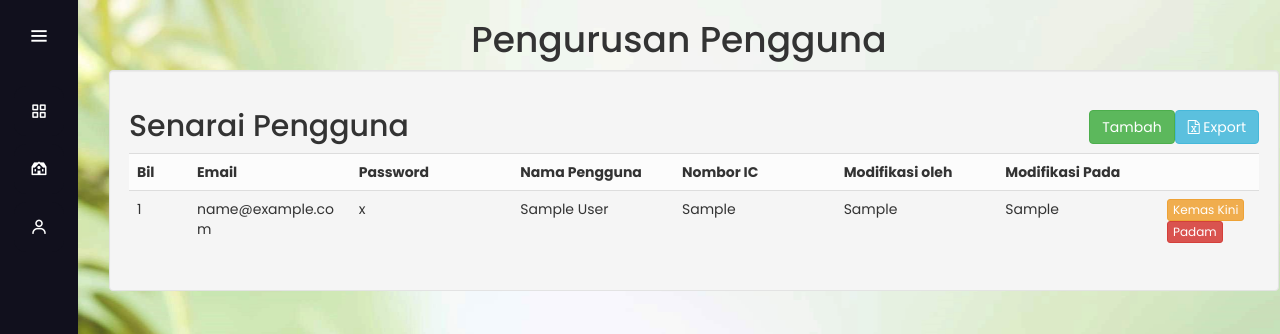
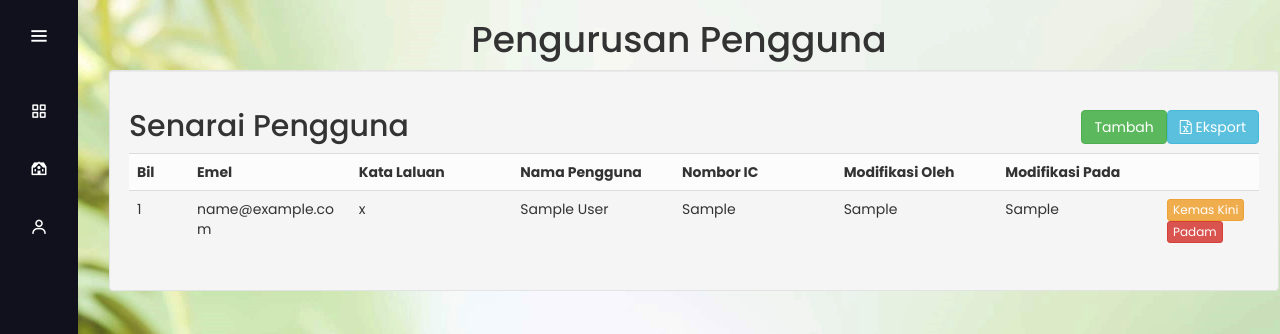
Before and after one commit to ImanZulhakim/ProjectHartaDeclaration_Secure, a Flask app: page /user in a window 1280 px wide. Shown: the top 334 px of the page. Run offline with Flask 3, Linux system fonts and the light colour scheme; the visitor is signed in with stand-in values (Sample User, id 1); tables that the repository leaves empty or names only in its code hold one stand-in row (values such as "Sample post"); some libraries are stand-ins or nearby versions.

Commit message:
base_admin

```diff
--- a/app.py
+++ b/app.py
@@ -1,6 +1,7 @@
 from flask import Flask, render_template, request, session, flash, redirect, url_for, make_response
 import logging
 import pymysql
+import openpyxl
 import requests
 from werkzeug.utils import secure_filename
 from datetime import timedelta
@@ -23,7 +24,7 @@ app.config['SESSION_COOKIE_HTTPONLY'] = True
 # Configure database connection
 config = {
     'user': 'root',
-    'password': 'root',
+    'password': 'Lyra@0734',
     'port': 3306,
     'host': 'localhost',
     'database': 'harta'
@@ -48,7 +49,7 @@ def login():
 
         logging.debug(f"Email: {email}, Password: {password}")
 
-        if email == 'admin' and password == 'admin':
+        if email == 'admin' and password == 'System@dmin02':
             session['name'] = ['name']
             session['admin'] = True
             session['email'] = 'admin'
--- a/templates/base_admin.html
+++ b/templates/base_admin.html
@@ -51,7 +51,6 @@
             </a>
             <span class="tooltip">Urus Pengguna</span>
         </li>
-
         <li class="profile">
             <a href="{{ url_for('logout') }}" class="logout-link">
                 <i class='bx bx-log-out' id="log_out"></i>
--- a/templates/login.html
+++ b/templates/login.html
@@ -107,8 +107,8 @@
 <div id="background-container"></div>
 <form method="POST" action="/" class="container">
 
-    <h1>Login Form</h1>
-    <label for="email"><b>Email</b></label>
+    <h1>Log Masuk</h1>
+    <label for="email"><b>Emel</b></label>
     <label>
         <input type="text" placeholder="Enter Email" name="email" required>
     </label>
@@ -121,7 +121,7 @@
     <!-- Add reCAPTCHA widget here -->
     <div class="g-recaptcha" data-sitekey="6LdO3jIpAAAAABLMtJ1Q5hxaO_3JPlFVZKBInOTQ"></div>
 
-    <button type="submit">Daftar Masuk</button>
+    <button type="submit">Log Masuk</button>
 
 </form>
 
--- a/templates/profile.html
+++ b/templates/profile.html
@@ -6,7 +6,7 @@
     <section class="home-section">
         <div class="container">
             <div class="text-center">
-                <h1>Tetapan Profile</h1>
+                <h1>Tetapan Profil</h1>
             </div>
             <div style="display: flex; justify-content: center; align-items: center;">
                 <div class="well col-md-6">
@@ -17,7 +17,7 @@
                                     <div class="col-md-6"><label class="labels">Nama Pengguna</label>
                                         <input type="text" class="form-control" value="{{ user[3] }}" readonly>
                                     </div>
-                                    <div class="col-md-12"><label class="labels">Email</label>
+                                    <div class="col-md-12"><label class="labels">Emel</label>
                                         <input type="text" class="form-control" value="{{ user[1] }}" readonly>
                                     </div>
                                     <div class="col-md-12"><label class="labels">Kata Laluan</label>
--- a/templates/user.html
+++ b/templates/user.html
@@ -23,7 +23,7 @@
                     <div class="well col-md-12">
                         <h2>Senarai Pengguna
                             <a href="{{ url_for('export_users') }}" class="btn btn-info pull-right" title="Export to Excel">
-                                <i class="fa fa-file-excel-o"></i> Export
+                                <i class="fa fa-file-excel-o"></i> Eksport
                             </a>
 
                             <button type="button" class="btn btn-success pull-right" data-toggle="modal" data-target="#myModal">Tambah
@@ -32,11 +32,11 @@
                         <table class="table table-striped">
                             <tr>
                                 <th>Bil</th>
-                                <th>Email</th>
-                                <th>Password</th>
+                                <th>Emel</th>
+                                <th>Kata Laluan</th>
                                 <th>Nama Pengguna</th>
                                 <th>Nombor IC</th>
-                                <th>Modifikasi oleh</th>
+                                <th>Modifikasi Oleh</th>
                                 <th>Modifikasi Pada</th>
                                 <th></th>
                             </tr>
@@ -83,11 +83,11 @@
                     <form id="draftForm" method="POST" action="{{ url_for('insert_user') }}"
                           enctype="multipart/form-data">
                         <div class="form-group">
-                            <label>Email:</label>
+                            <label>Emel:</label>
                             <input type="text" class="form-control" name="email" required>
                         </div>
                         <div class="form-group">
-                            <label>Password:</label>
+                            <label>Kata Laluan:</label>
                             <input type="text" class="form-control" name="password" required>
                         </div>
                         <div class="form-group">
@@ -126,14 +126,14 @@
                     <div class="modal-body">
                         <form action="{{ url_for('update_user') }}" method="POST">
                             <div class="form-group">
-                                <label>Email:</label>
+                                <label>Emel:</label>
                                 <label>
                                     <input type="text" class="form-control" name="email"
                                            value="{{ row[1] }}">
                                 </label>
                             </div>
                             <div class="form-group">
-                                <label>Password:</label>
+                                <label>Kata Laluan:</label>
                                 <label>
                                     <input type="text" class="form-control" name="password"
                                            value="{{ row[2] }}">
@@ -182,11 +182,11 @@
                 </div>
                 <div class="modal-body">
                     <div class="form-group">
-                        <label>Email:</label>
+                        <label>Emel:</label>
                         <p id="draft_email"></p>
                     </div>
                     <div class="form-group">
-                        <label>Password:</label>
+                        <label>Kata Laluan:</label>
                         <p id="draft_password"></p>
                     </div>
                     <div class="form-group">
```
